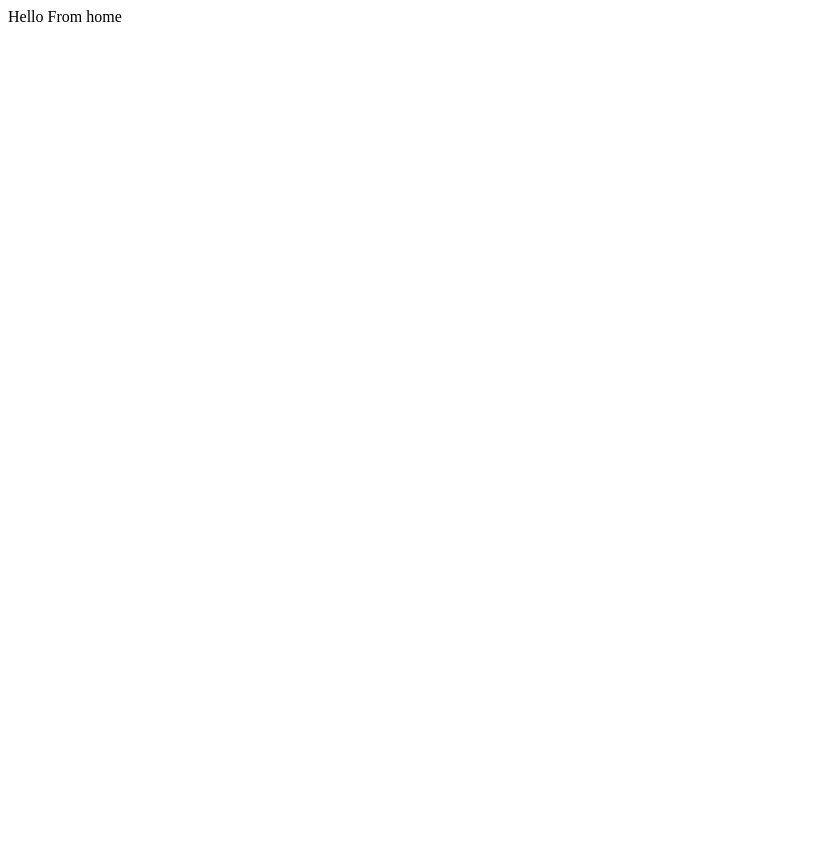
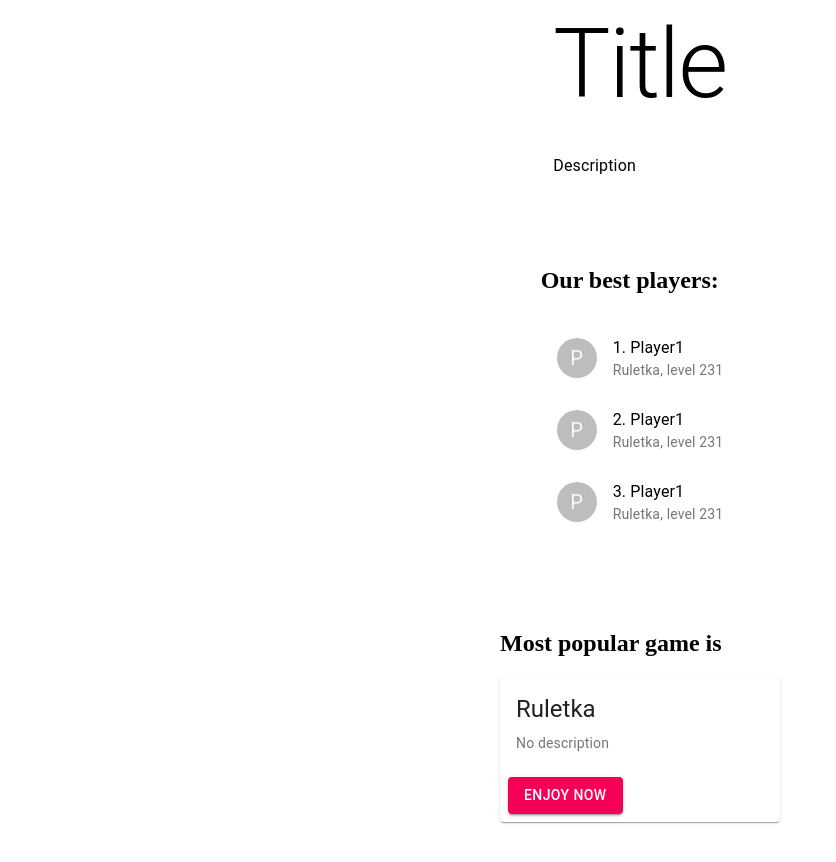
Before and after one commit to alle-zhinzher/hacaton, a React app in the folder client/: page / in a window 1280 px wide. Shown: the top 862 px of the page, without its empty margins (0-836 px from the left). Before the commit the page ends 800 px from the top, so only its background shows below. Built offline with nearby package versions, Linux system fonts and the light colour scheme; grey boxes are pictures that could not be loaded.

Commit message:
Modify Main page component

```diff
--- a/client/src/components/App.js
+++ b/client/src/components/App.js
@@ -6,7 +6,7 @@ import store from '../store';
 import { BrowserRouter as Router, Switch, Route } from "react-router-dom";
 // Components
 import TestRedux from './TestRedux';
-import Home from './Home';
+import Main from "./Main/Main";
 // Styles
 import './App.scss'
 
@@ -16,7 +16,7 @@ class App extends Component {
             <Provider store={store}>
                 <Router>
                     <Switch>
-                        <Route path="/" exact component={Home} />
+                        <Route path="/" exact component={Main} />
                         <Route path="/t" component={TestRedux} />
                     </Switch>
                 </Router>
--- a/client/src/components/Main/GameCard/GameCard.js
+++ b/client/src/components/Main/GameCard/GameCard.js
@@ -1,5 +1,6 @@
 import React from 'react';
-import { makeStyles } from '@material-ui/core/styles';
+
+//Components
 import Card from '@material-ui/core/Card';
 import CardActionArea from '@material-ui/core/CardActionArea';
 import CardActions from '@material-ui/core/CardActions';
@@ -7,16 +8,17 @@ import CardContent from '@material-ui/core/CardContent';
 import CardMedia from '@material-ui/core/CardMedia';
 import Button from '@material-ui/core/Button';
 import Typography from '@material-ui/core/Typography';
-
+//Styles
+import "./GameCard.scss";
 
 export default class MediaCard extends React.Component{
 
     render() {
         return (
-            <Card>
+            <Card className="game-card">
                 <CardActionArea>
                     <CardMedia
-                        image="/static/images/cards/contemplative-reptile.jpg"
+                        image={this.props.image}
                         title="Contemplative Reptile"
                     />
                     <CardContent>
--- /dev/null
+++ b/client/src/components/Main/GameCard/GameCard.scss
@@ -0,0 +1,3 @@
+.game-card {
+  min-width: 280px;
+}
--- a/client/src/components/Main/Main.js
+++ b/client/src/components/Main/Main.js
@@ -3,6 +3,10 @@ import React, { Component } from 'react';
 //Components
 import PlayersList from "./PlayersList/PlayersList";
 import GameCard from "./GameCard/GameCard";
+
+//Styles
+import "./Main.scss"
+import Typography from "@material-ui/core/Typography";
 
 export default class Main extends React.Component {
 
@@ -14,10 +18,17 @@ export default class Main extends React.Component {
 
     render() {
         return (
-            <>
-                <h1>Title</h1>
-                <p>Description</p>
+            <main className="main">
+                <section>
+                    <Typography variant="h1" gutterBottom>
+                        Title
+                    </Typography>
+                    <Typography variant="body1" component="p" gutterBottom>
+                        Description
+                    </Typography>
+                </section>
 
+                <section>
                     <h2>Our best players:</h2>
                     <PlayersList
                         players={[
@@ -26,15 +37,18 @@ export default class Main extends React.Component {
                             {name: "Player1", game: "Ruletka", level: 231}
                         ]}
                     />
+                </section>
 
+                <section>
                     <h2>Most popular game is</h2>
 
                     <GameCard
                         title="Ruletka"
                         description="No description"
+                        image="https://images.unsplash.com/photo-1567517024911-289435152490?ixlib=rb-1.2.1&ixid=eyJhcHBfaWQiOjEyMDd9&auto=format&fit=crop&w=1050&q=80"
                     />
-
-            </>
+                </section>
+            </main>
         );
     }
 }
--- /dev/null
+++ b/client/src/components/Main/Main.scss
@@ -0,0 +1,12 @@
+.main {
+  width: 100%;
+  max-width: 960px;
+  margin: 0 auto;
+  display: flex;
+  flex-direction: column;
+  align-items: center;
+}
+
+section {
+  margin-bottom: 4rem;
+}
```
Lines whose indentation alone changed are shown as unchanged.
